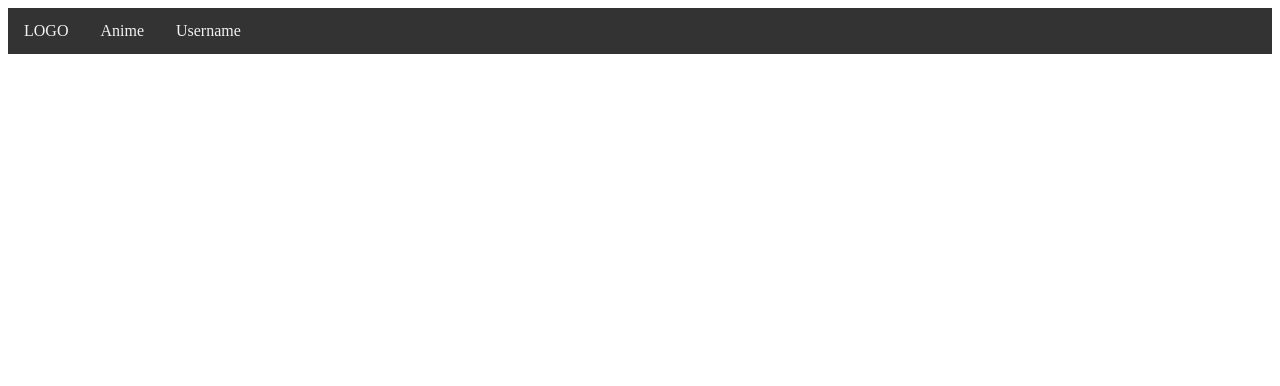
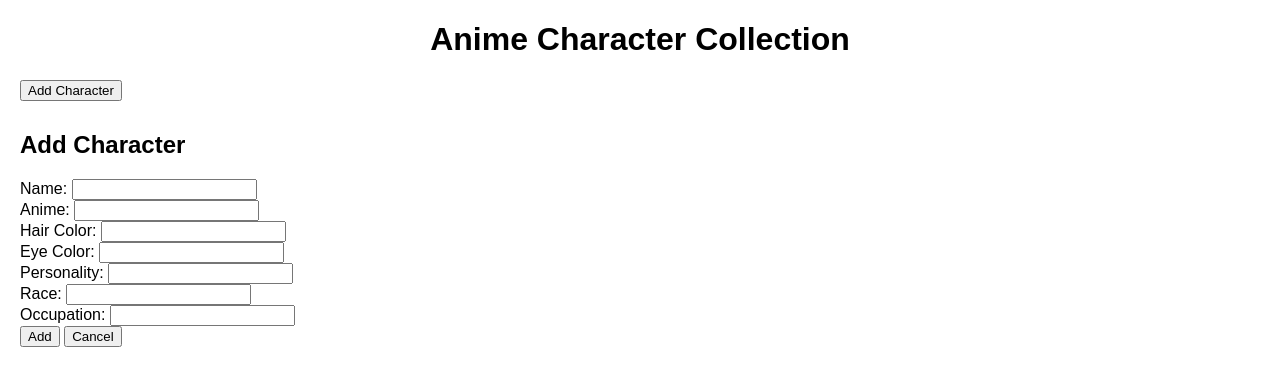
Before and after one commit to DDDDDhn/hden6421-tracker, a website: page public/index.html in a window 1280 px wide. Drawn offline with Linux system fonts and the light colour scheme.

Commit message:
add character

```diff
--- a/public/index.html
+++ b/public/index.html
@@ -5,14 +5,45 @@
     <meta http-equiv="X-UA-Compatible" content="IE=edge">
     <meta name="viewport" content="width=device-width, initial-scale=1.0">
     <link href="style.css" rel="stylesheet" />
-    <title>Document</title>
+    <title>Anime Character Collection</title>
 </head>
 <body>
-       <!-- Navigation bar -->
-    <div class="navbar">
-        <a href="#a">LOGO</a>
-        <a href="#b">Anime</a>
-        <a href="#c">Username</a>
+
+    <h1>Anime Character Collection</h1>
+    <button id="addCharacterBtn">Add Character</button>
+    <div id="characterList"></div>
+
+    <div id="popup">
+      <div id="popupContent">
+        <h2>Add Character</h2>
+        <form id="popupForm">
+          <label for="name">Name:</label>
+          <input type="text" id="name" required><br>
+
+          <label for="anime">Anime:</label>
+          <input type="text" id="anime" required><br>
+
+          <label for="hairColor">Hair Color:</label>
+          <input type="text" id="hairColor" required><br>
+
+          <label for="eyeColor">Eye Color:</label>
+          <input type="text" id="eyeColor" required><br>
+
+          <label for="personality">Personality:</label>
+          <input type="text" id="personality" required><br>
+
+          <label for="race">Race:</label>
+          <input type="text" id="race" required><br>
+
+          <label for="occupation">Occupation:</label>
+          <input type="text" id="occupation" required><br>
+
+          <button type="submit">Add</button>
+          <button type="button" id="cancelBtn">Cancel</button>
+        </form>
+      </div>
     </div>
+
+    <script src="script.js"></script>
 </body>
 </html>
--- a/public/style.css
+++ b/public/style.css
@@ -1,29 +1,23 @@
-.navbar {
-    overflow: hidden;
-    background-color: #333;
-}
+body {
+    font-family: Arial, sans-serif;
+    margin: 20px;
+  }
 
-.navbar a {
-    float: left;
-    display: block;
-    color: #f2f2f2;
+  h1 {
     text-align: center;
-    padding: 14px 16px;
-    text-decoration: none;
-}
+  }
 
-.navbar a:hover {
-    background-color: #ddd;
-    color: black;
-}
+  button {
+    margin-bottom: 10px;
+  }
 
+  .character-card {
+    border: 1px solid #ccc;
+    border-radius: 5px;
+    padding: 10px;
+    margin-bottom: 10px;
+  }
 
-
- /* Media query for mobile devices */
-@media screen and (max-width: 600px) {
-    .navbar a {
-        float: none;
-        display: block;
-        text-align: left;
-    }
-}
+  .character-card h2 {
+    margin-top: 0;
+  }
```
